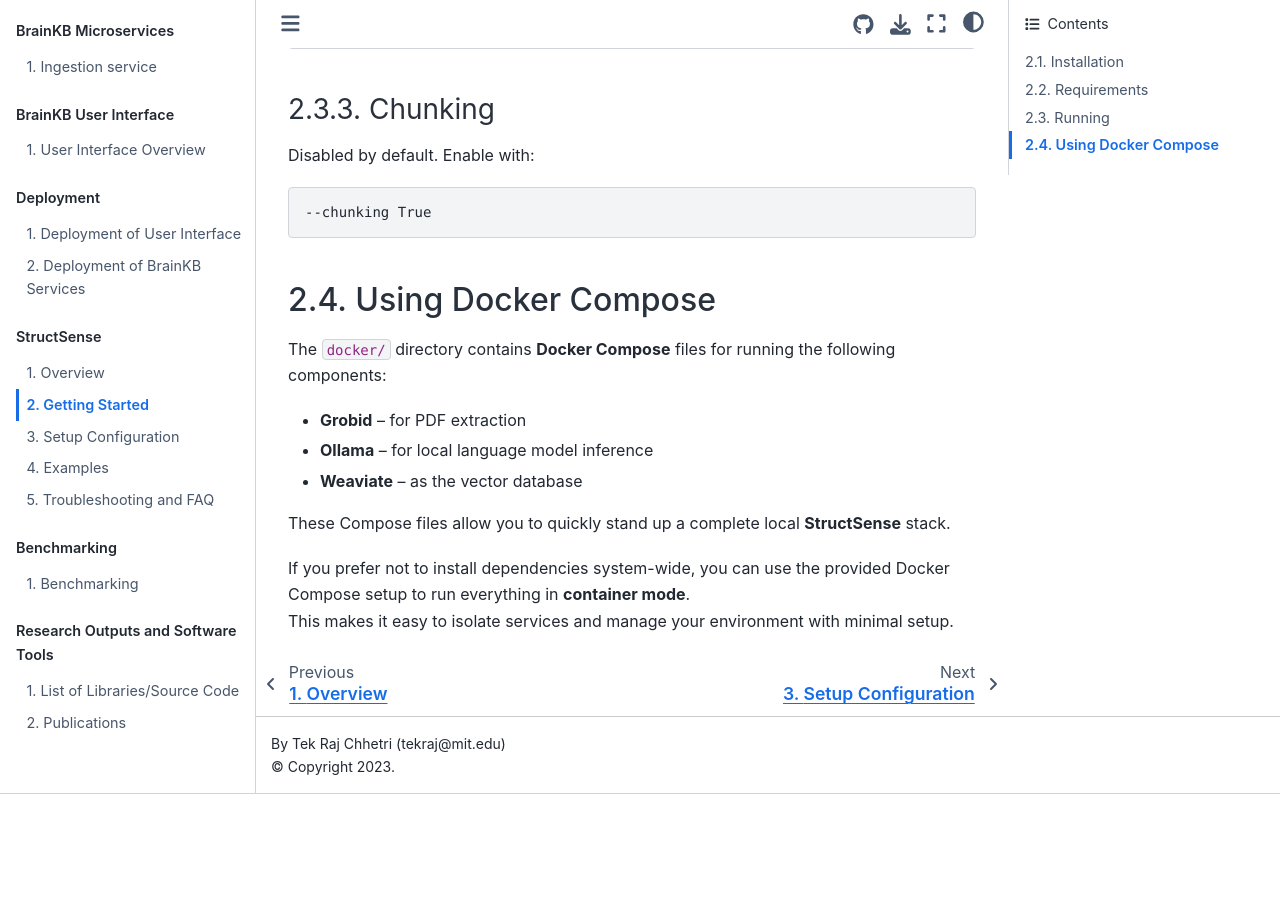
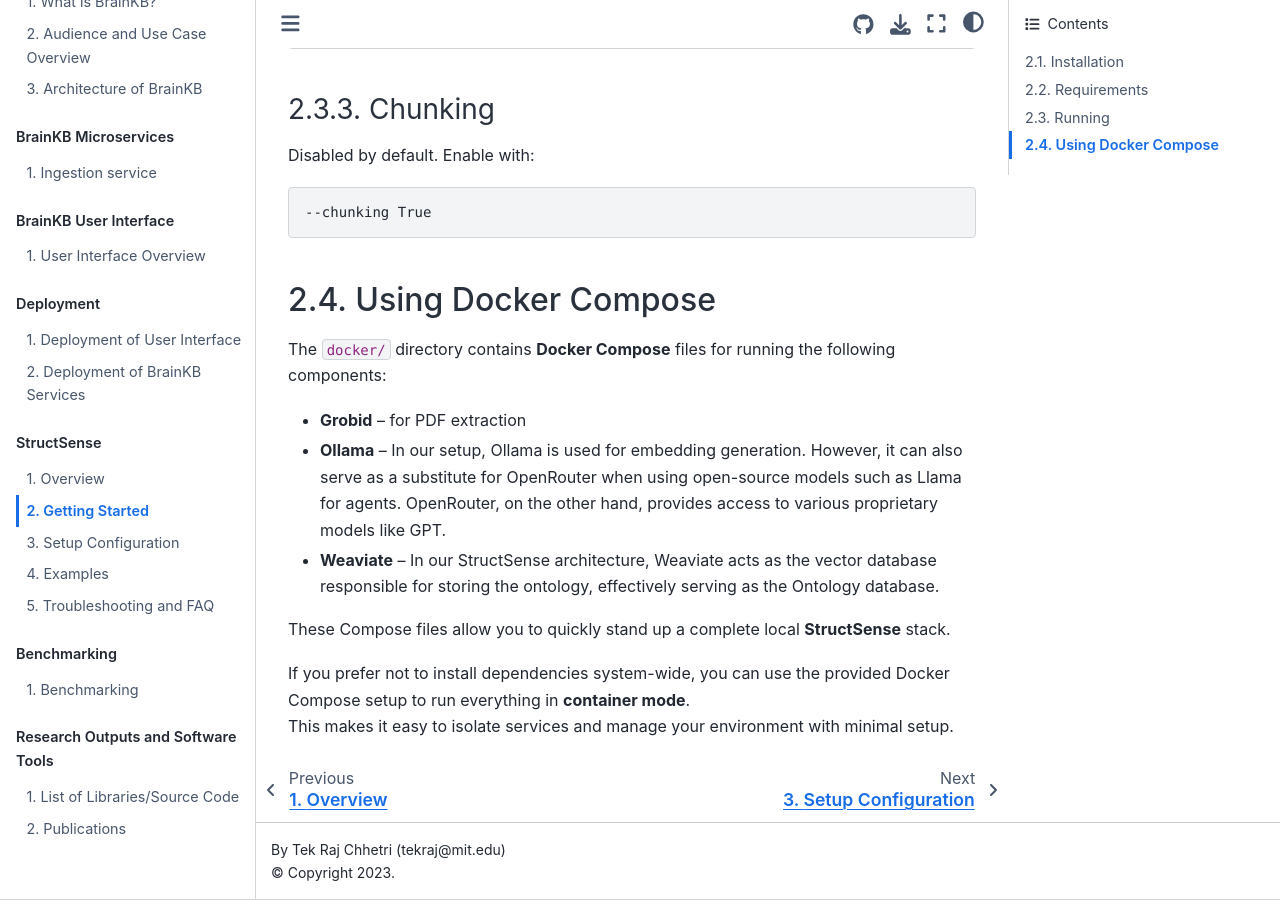
Before and after one commit to sensein/brainkbdocs, a Jupyter Book: the page built from docs/structsense_getting_started.md, in a window 1280 px wide and 900 px high, scrolled down 2144 px. Built offline with Jupyter Book 1.0.4 settings and Sphinx 7.4.7 and the Sphinx Book theme 1.1.4, drawn with Linux system fonts in a browser that asks for light colours; before the commit the page ends 2938 px from its top, so only the background shows below that.

Commit message:
updated description

```diff
--- a/docs/structsense_getting_started.md
+++ b/docs/structsense_getting_started.md
@@ -82,8 +82,8 @@
 The `docker/` directory contains **Docker Compose** files for running the following components:
 
 - **Grobid** – for PDF extraction
-- **Ollama** – for local language model inference
-- **Weaviate** – as the vector database
+- **Ollama** – In our setup, Ollama is used for embedding generation. However, it can also serve as a substitute for OpenRouter when using open-source models such as Llama for agents. OpenRouter, on the other hand, provides access to various proprietary models like GPT.
+- **Weaviate** – In our StructSense architecture, Weaviate acts as the vector database responsible for storing the ontology, effectively serving as the Ontology database.
 
 These Compose files allow you to quickly stand up a complete local **StructSense** stack.
 
```
